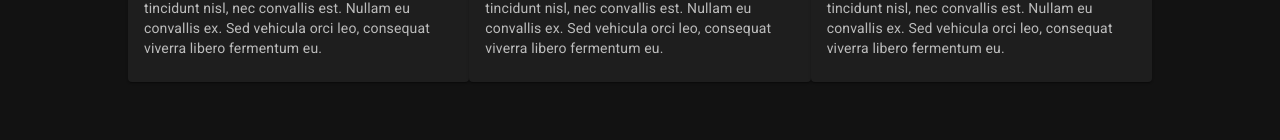
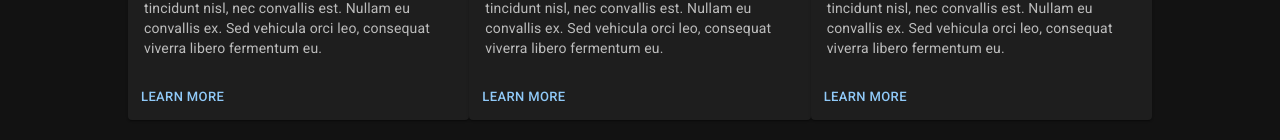
Before and after one commit to RebekahFigueroa/personal-website, a React (Create React App) app: page /blog in a window 1280 px wide. Shown: the part 716-856 px from the top of the page. Built offline with nearby package versions, Linux system fonts and the light colour scheme.

Commit message:
updated blog links to medium articles

```diff
--- a/src/Blog/BlogCards/BlogCards.js
+++ b/src/Blog/BlogCards/BlogCards.js
@@ -1,3 +1,4 @@
+import { Button, CardActions } from "@mui/material";
 import Card from "@mui/material/Card";
 import CardContent from "@mui/material/CardContent";
 import CardMedia from "@mui/material/CardMedia";
@@ -44,6 +45,17 @@ function BlogCards() {
           libero fermentum eu.
         </Typography>
       </CardContent>
+      <CardActions>
+        <Button
+          size="small"
+          sx={{ textDecoration: "none" }}
+          as="a"
+          href="https://medium.com/@figueroarebekah/a-beginners-guide-to-apis-15fdf8fc48a1"
+          target="_blank"
+        >
+          Learn More
+        </Button>
+      </CardActions>
     </Card>
   );
 }
```
Also changed, not shown: src/Blog/BlogCards/BlogCardDetails.js (deleted).
